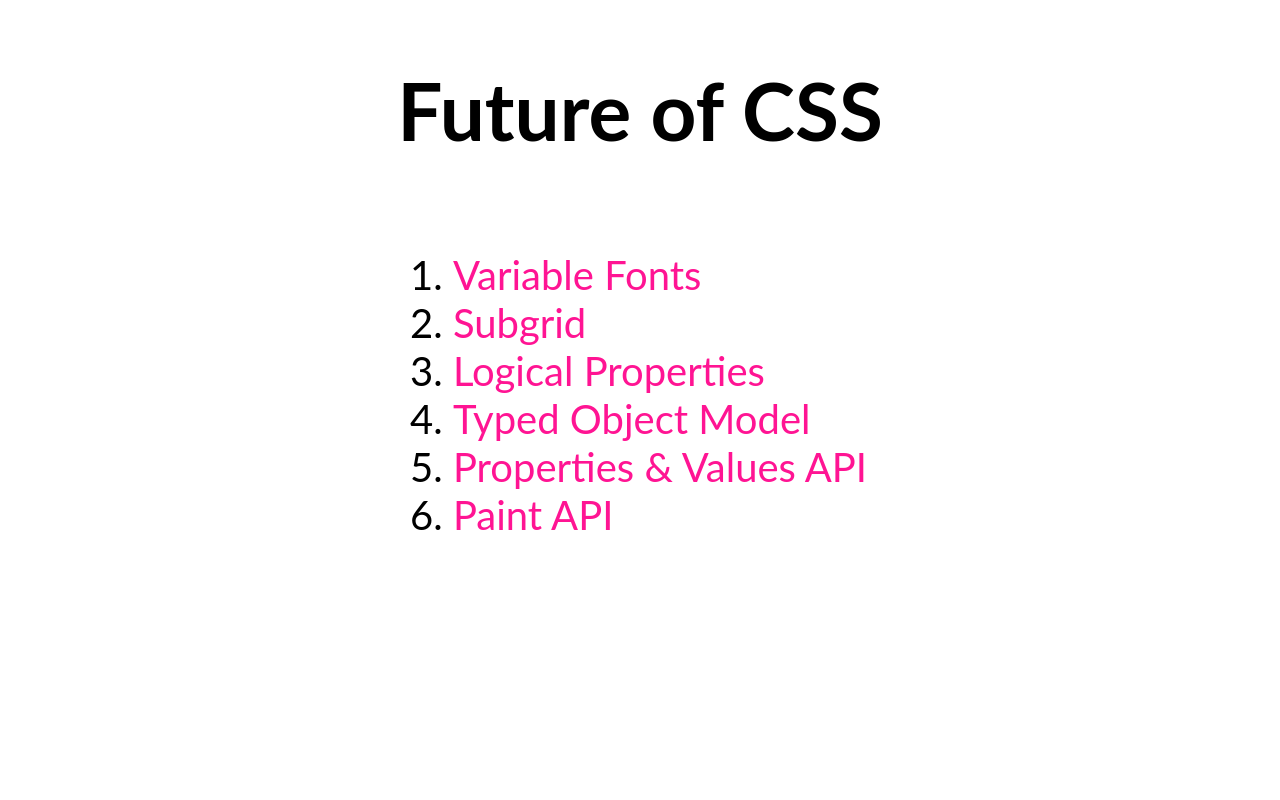
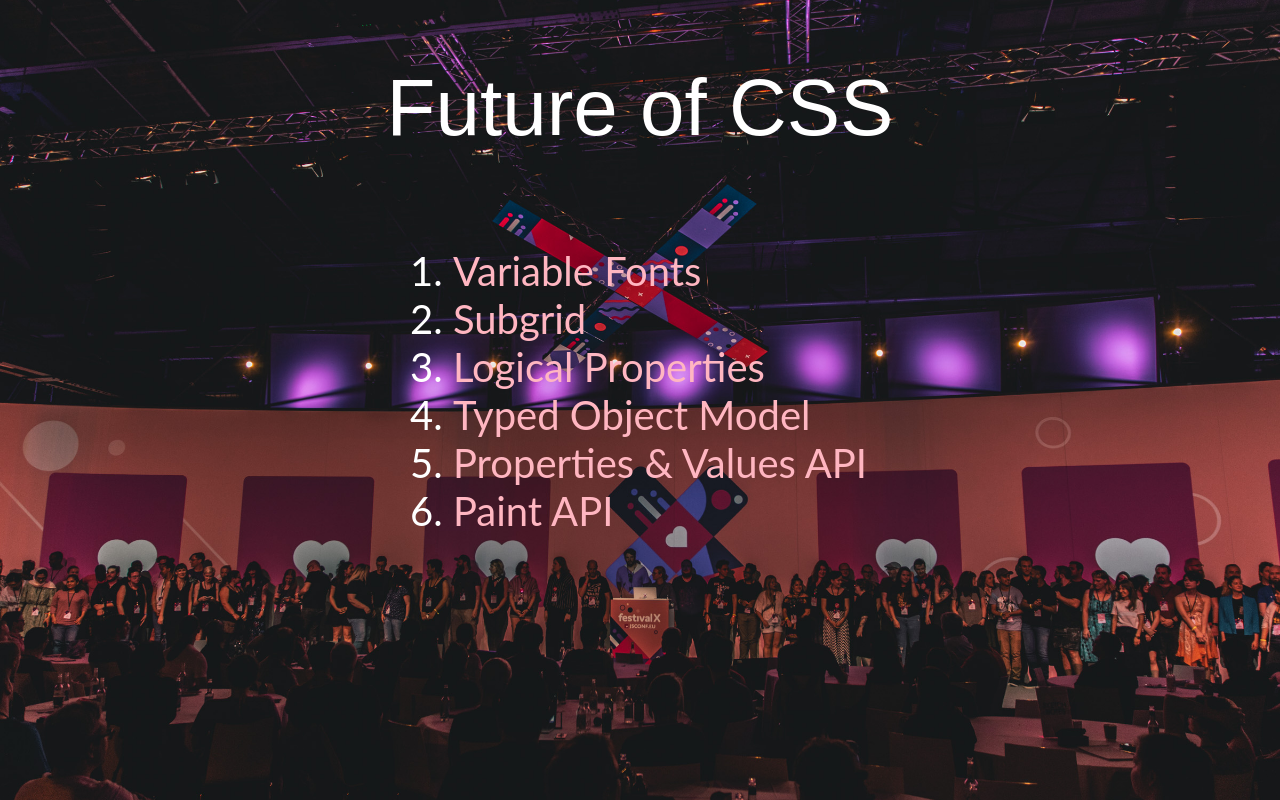
Before and after one commit to joakimgunst/css-future, a plain HTML site: page index.html in a window 1280 px wide. Drawn offline with Linux system fonts and the light colour scheme.

Commit message:
Update index page background and fonts

```diff
--- a/index.html
+++ b/index.html
@@ -2,17 +2,26 @@
 
 <style>
     body {
-        font-family: Lato, sans-serif;
+        font-family: 'Lato', sans-serif;
         display: flex;
         flex-direction: column;
         align-items: center;
         justify-content: center;
         font-size: 2.5em;
+        background-image: url(images/bg.jpg);
+        background-size: cover;
+        background-position: 0 60%;
+        color: white;
+    }
+
+    h1 {
+        font-family: 'Industry Inc', sans-serif;
+        font-weight: 400;
     }
 
     a {
         text-decoration: none;
-        color: deeppink;
+        color: lightpink;
     }
 
     a:hover {
```
Also changed, not shown: images/bg.jpg (added).
